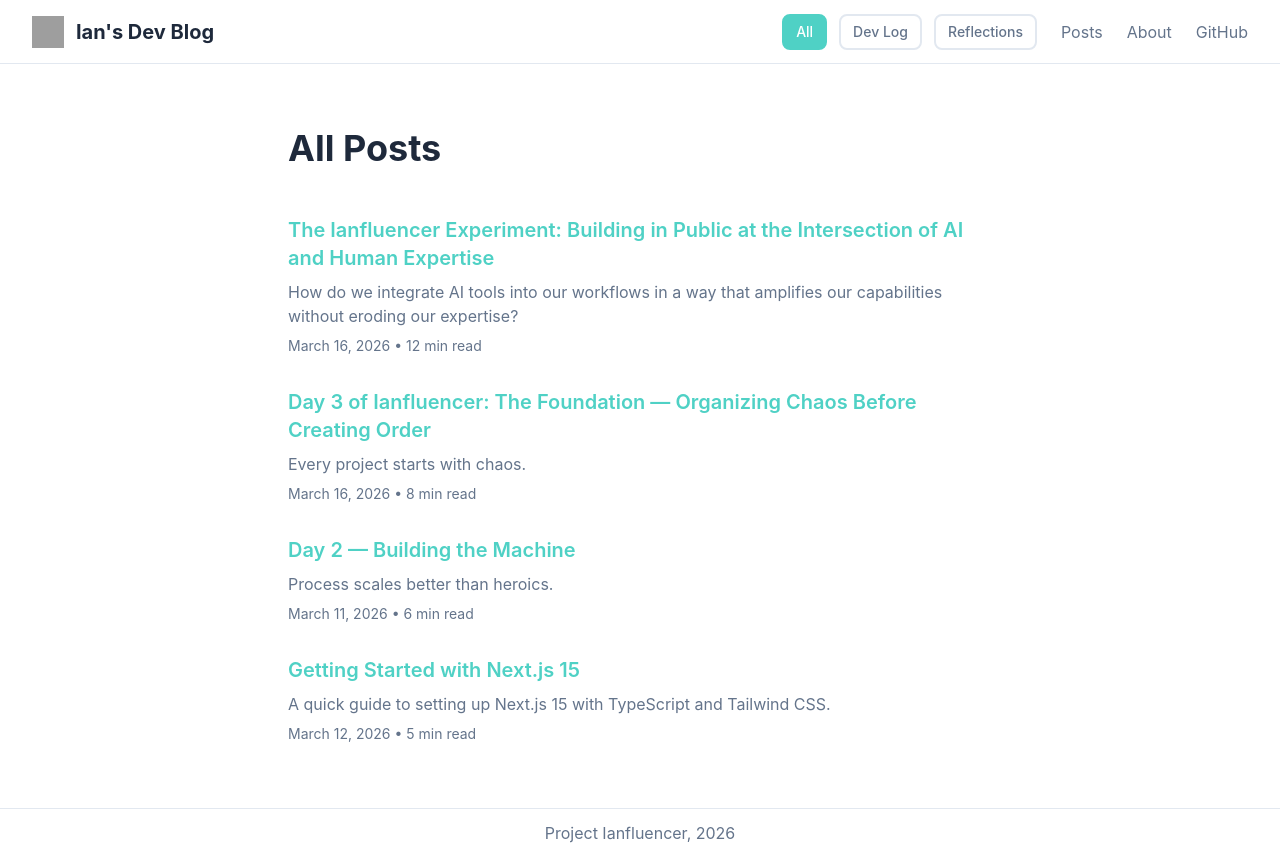
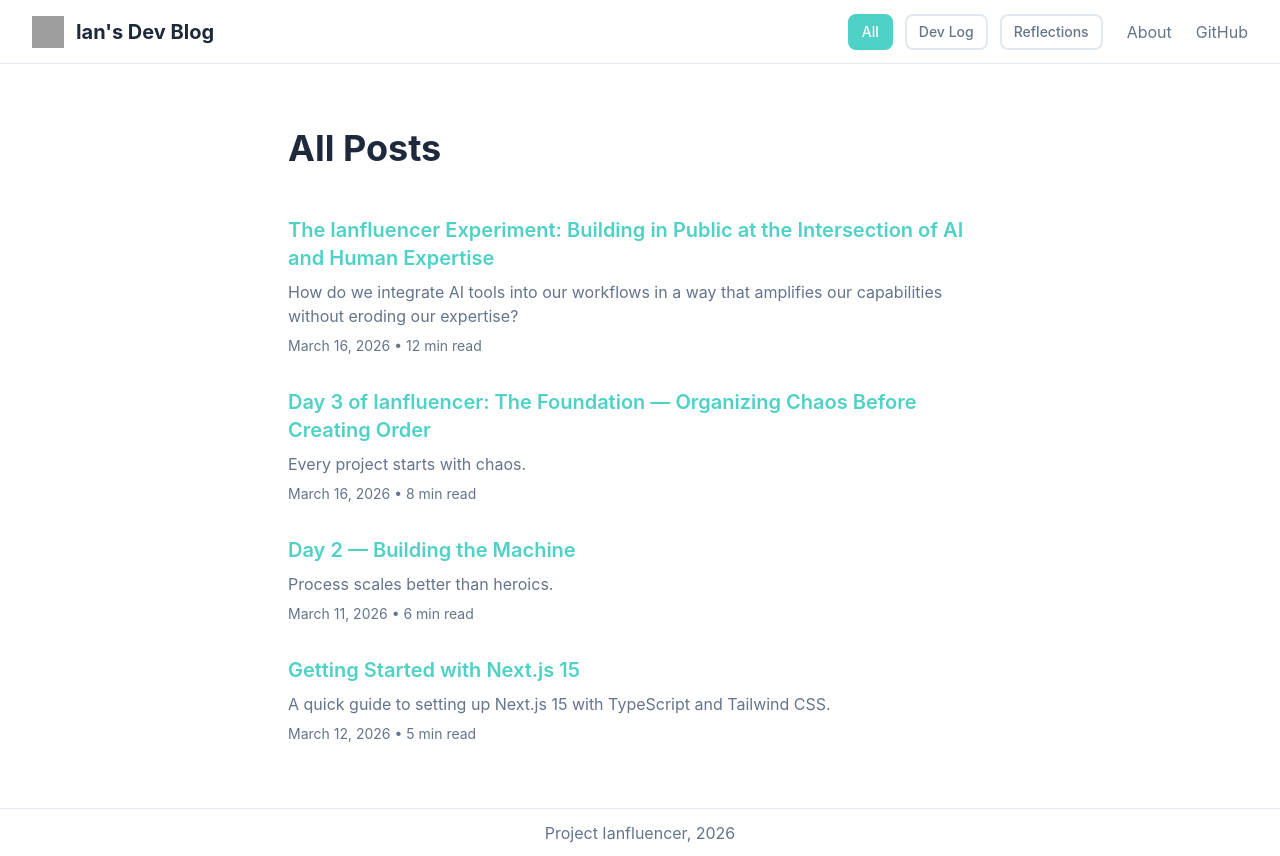
Before and after one commit to LyceumX/ian, a Next.js app: page / in a window 1280 px wide. Built offline with nearby package versions, Linux system fonts and the light colour scheme; grey boxes are pictures that could not be loaded.

Commit message:
Update top nav: remove Posts link, move filters there, update header title to show current filter

```diff
--- a/src/app/page.tsx
+++ b/src/app/page.tsx
@@ -72,7 +72,7 @@ export default function Home() {
           </div>
         </div>
         <div className="flex items-center gap-6">
-          {/* Filter Buttons in Nav */}
+          {/* Filter Buttons replacing Posts link */}
           <div className="flex gap-3">
             <button
               onClick={() => setFilter("all")}
@@ -112,10 +112,7 @@ export default function Home() {
             </button>
           </div>
 
-          {/* Other Nav Links */}
-          <Link href="/posts" style={{ color: 'var(--text-secondary)' }} className="hover:opacity-75">
-            Posts
-          </Link>
+          {/* Other Nav Links (removed Posts link) */}
           <Link href="/about" style={{ color: 'var(--text-secondary)' }} className="hover:opacity-75">
             About
           </Link>
@@ -128,7 +125,7 @@ export default function Home() {
       {/* Content */}
       <div className="max-w-3xl mx-auto px-8 py-16">
         <h1 className="text-4xl font-bold mb-12" style={{ color: 'var(--text-primary)' }}>
-          All Posts
+          {filter === "all" ? "All Posts" : filter === "dev-log" ? "Dev Log" : "Reflections"}
         </h1>
 
         {/* Post List */}
```
